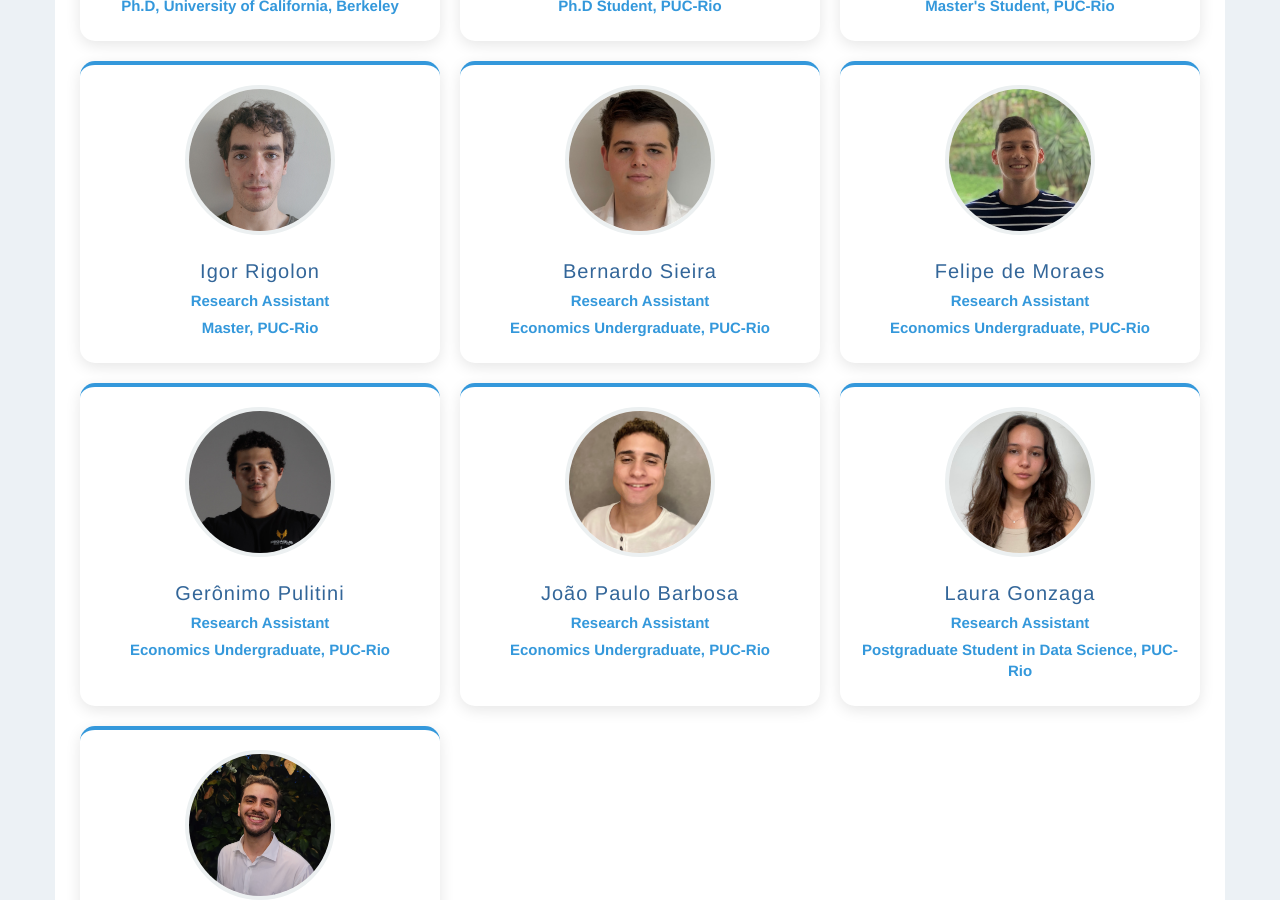
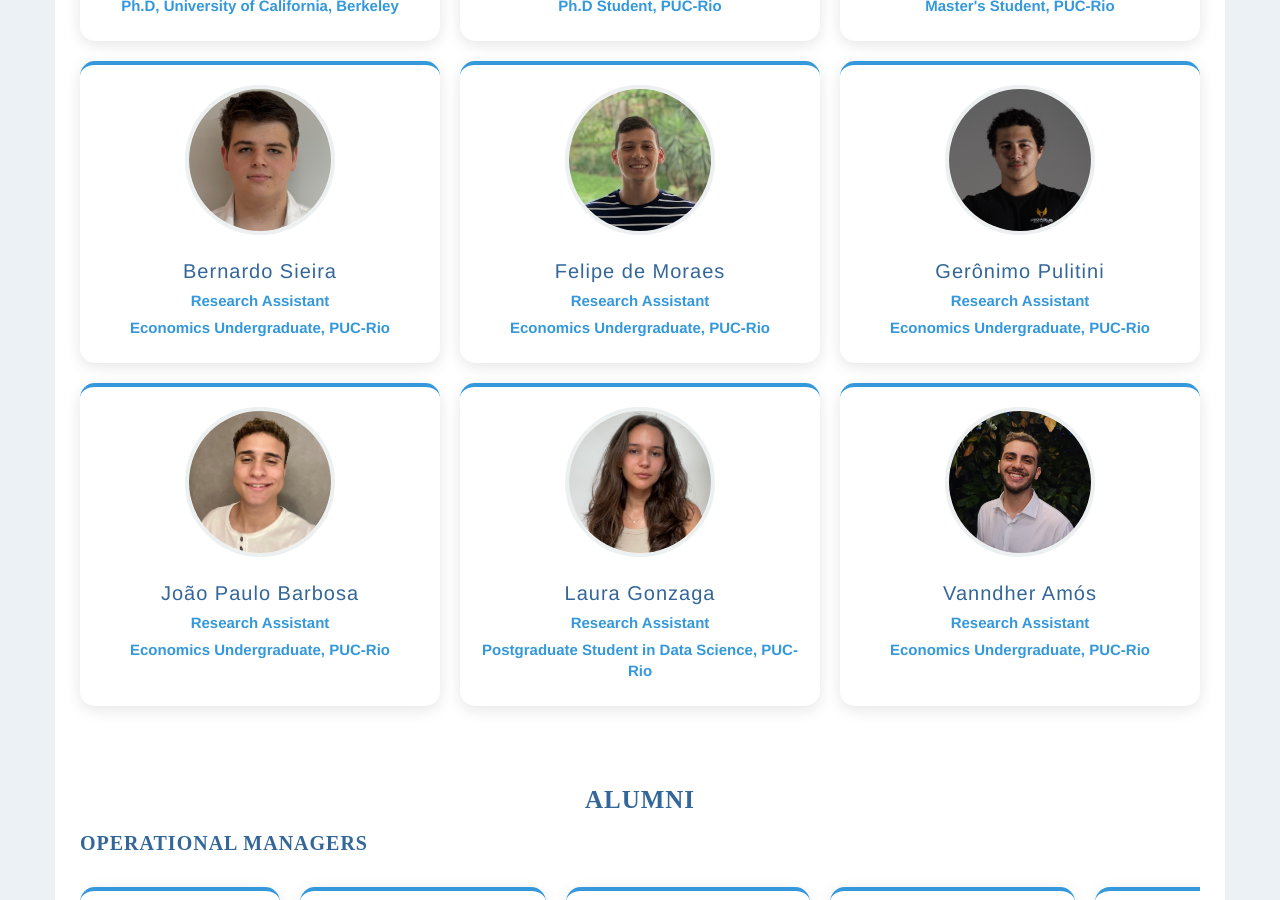
Before and after one commit to datazoompuc/datazoompuc.github.io, a Jekyll site: the page built from en/equipe.md, in a window 1280 px wide and 900 px high, scrolled down 523 px. Built offline with Jekyll 4.4.1, drawn with Linux system fonts in a browser that asks for light colours; nearby versions of some CDN libraries; some web fonts are replaced.

Commit message:
Retirei o Igor da equipe atual na pagina em inglês

```diff
--- a/_data/equipe.yml
+++ b/_data/equipe.yml
@@ -83,13 +83,6 @@ en:
     photo: "/assets/img/team/laura_regadas.jpg"
     site: "https://br.linkedin.com/in/laura-t-regadas"
 
-  - nome: "Igor Rigolon"
-    cargo: "Research Assistant"
-    formacao: "Master, PUC-Rio"
-    inicio: "2021"
-    photo: "/assets/img/team/igor.jpg"
-    site: "https://github.com/IgorRigolon"
-
   - nome: "Bernardo Sieira"
     cargo: "Research Assistant"
     formacao: "Economics Undergraduate, PUC-Rio"
```
